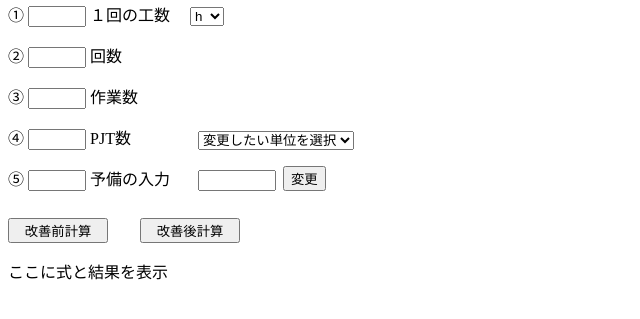
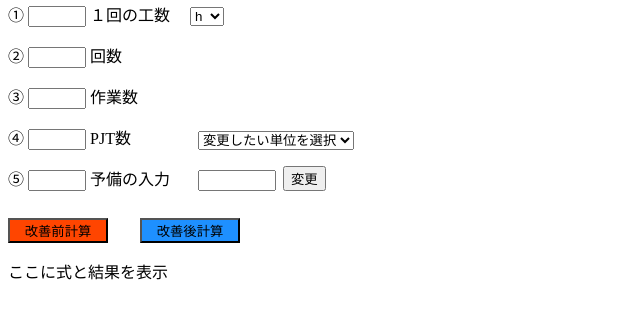
Before and after one commit to Keita-ati371/Keita-ati371.fnd37, a plain HTML site: page index.html in a window 1280 px wide. Shown: the part 87-406 px from the top of the page, without its empty margins (0-640 px from the left). Drawn offline with Linux system fonts and the light colour scheme.

Commit message:
Update style.css

```diff
--- a/style.css
+++ b/style.css
@@ -53,8 +53,10 @@
 
 #btnBefore {
     width: 100px;
+    background-color: orangered;
 }
 
 #btnAfter {
     width: 100px;
+    background-color: dodgerblue;
 }
```
